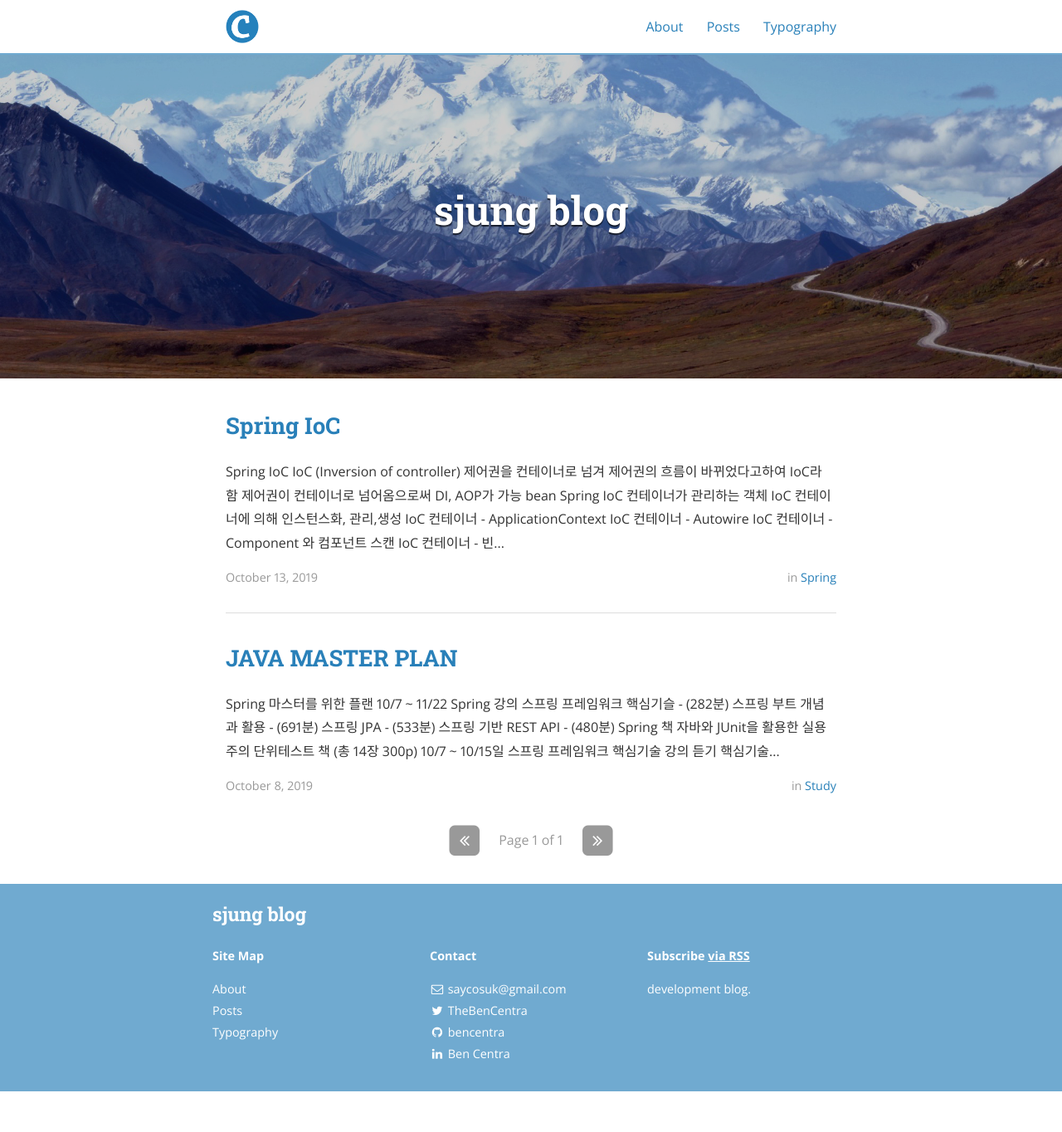
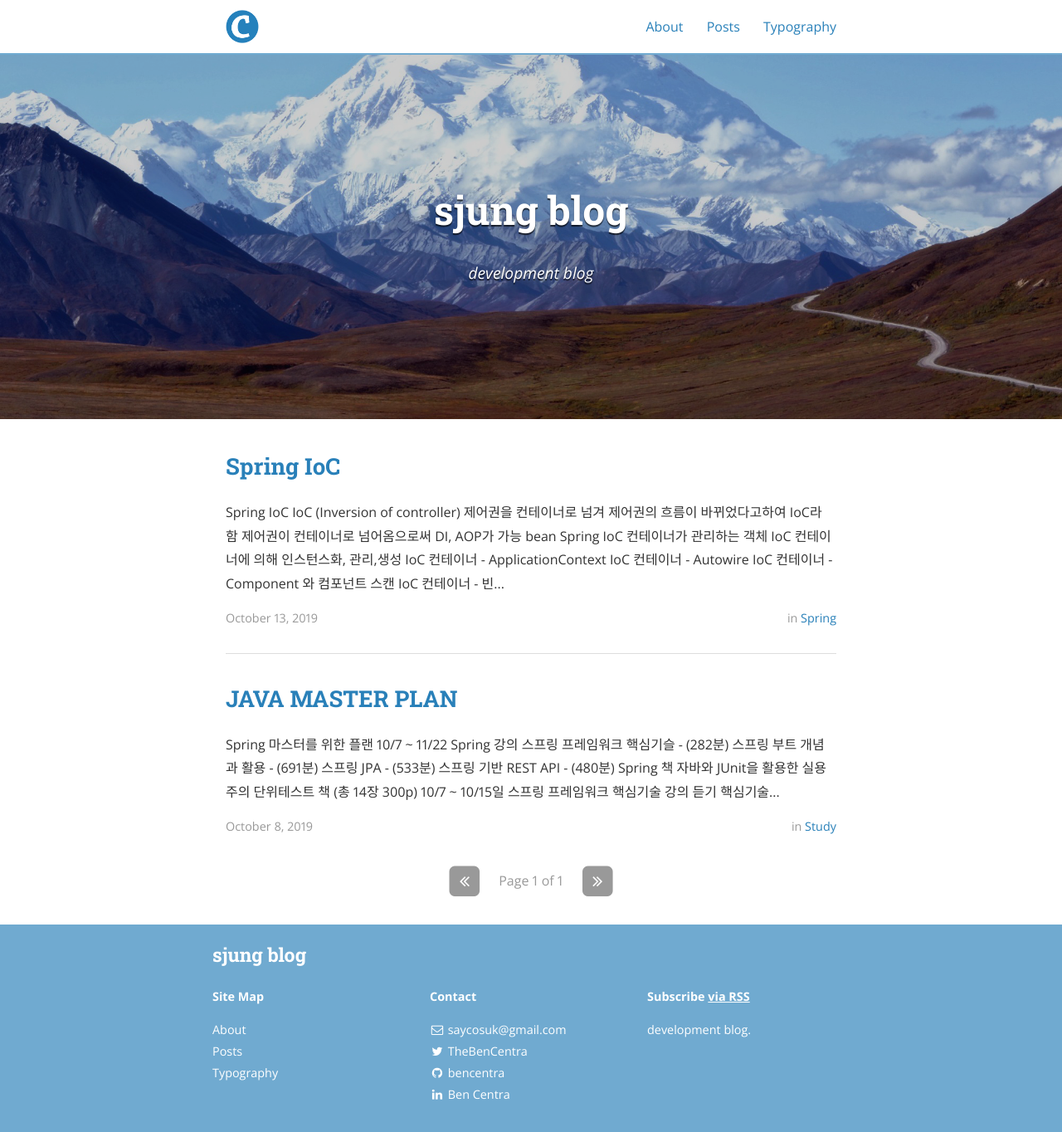
Before and after one commit to sayco5842/sayco5842.github.io, a Jekyll site: the page built from index.html, in a window 1280 px wide and 1364 px high. Shown: the whole window at 83% size. Built offline with Jekyll 4.4.1, drawn with Linux system fonts in a browser that asks for light colours; nearby versions of some CDN libraries; the list of posts is cut into pages by our own code.

Commit message:
Update _config.yml

```diff
--- a/_config.yml
+++ b/_config.yml
@@ -10,7 +10,7 @@ exclude:
 
 # Site settings
 title: sjung blog
-subtitle: ""
+subtitle: "development blog"
 email: saycosuk@gmail.com
 name: sjung
 description: >
```
